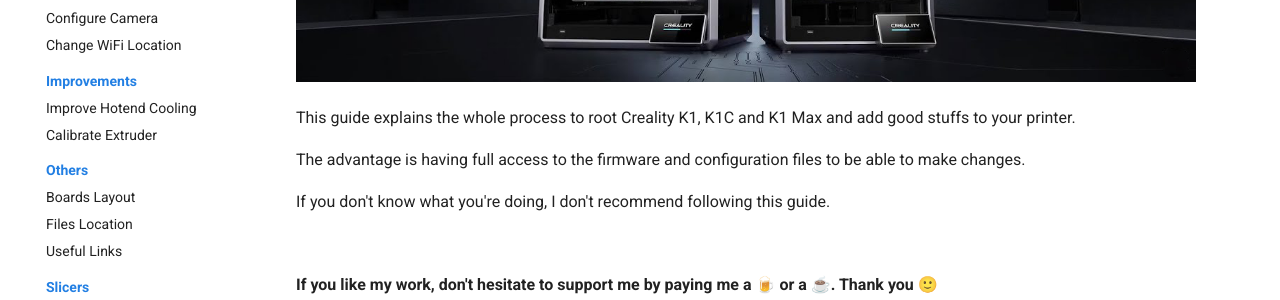
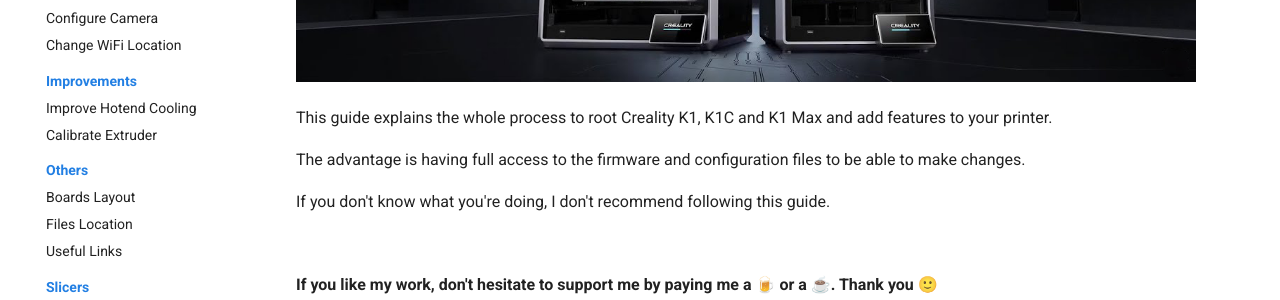
Before and after one commit to Guilouz/Creality-Helper-Script-Wiki, an MkDocs documentation site: the page built from docs/index.md, in a window 1280 px wide and 1068 px high. Shown: the part 604-904 px from the top of the window. Built offline with MkDocs 1.6.1 and Material for MkDocs 9.7.7, drawn with Linux system fonts in a browser that asks for light colours; comment, search, counter and statistics services are not loaded.

Commit message:
Update index.md

```diff
--- a/docs/index.md
+++ b/docs/index.md
@@ -5,7 +5,7 @@
 
 <img width="900" src="assets/img/home/home.png">
 
-This guide explains the whole process to root Creality K1, K1C and K1 Max and add good stuffs to your printer.
+This guide explains the whole process to root Creality K1, K1C and K1 Max and add features to your printer.
 
 The advantage is having full access to the firmware and configuration files to be able to make changes.
 
```
